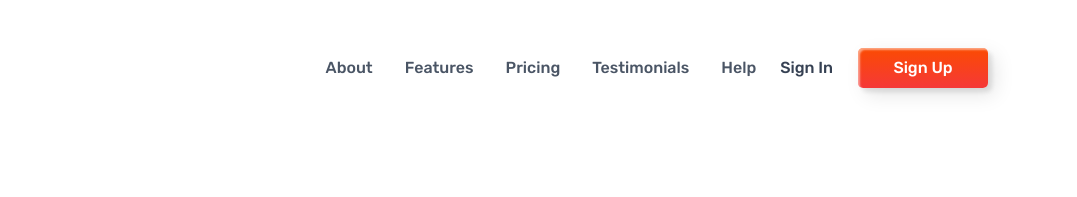
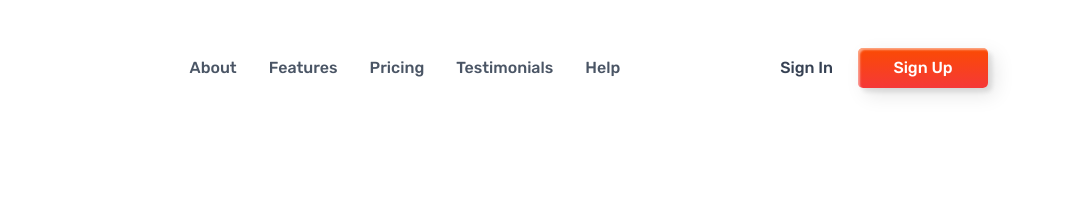
Before and after one commit to mahrandev/LaslesVPN, a website: page dist/index.html in a window 1280 px wide. Shown: the top 197 px of the page, 203-1280 px from the left. Drawn offline with Linux system fonts and the light colour scheme.

Commit message:
تعديلات جديدة على الهيدر والصفحة الرئيسية

```diff
--- a/dist/index.html
+++ b/dist/index.html
@@ -26,7 +26,7 @@
       </label>
 
       <nav
-        class="header__nav hidden peer-checked:flex flex-col items-center gap-6 absolute top-20 left-0 w-full bg-white p-6 text-center shadow-lg z-50 md:static md:flex md:flex-row md:items-center md:justify-between md:w-auto md:bg-transparent md:shadow-none lg:gap-">
+        class="header__nav hidden peer-checked:flex flex-col items-center gap-6 absolute top-20 left-0 w-full bg-white p-6 text-center shadow-lg z-50 md:static md:flex md:flex-row md:items-center md:justify-between md:w-auto md:bg-transparent md:shadow-none lg:gap-40">
         <ul class="header__menu flex flex-col gap-5 text-gray-600 font-medium md:flex-row md:gap-8">
           <li class="header__menu-item"><a href="#about" class="header__menu-link hover:text-red-600">About</a></li>
           <li class="header__menu-item"><a href="#features" class="header__menu-link hover:text-red-600">Features</a>
```
